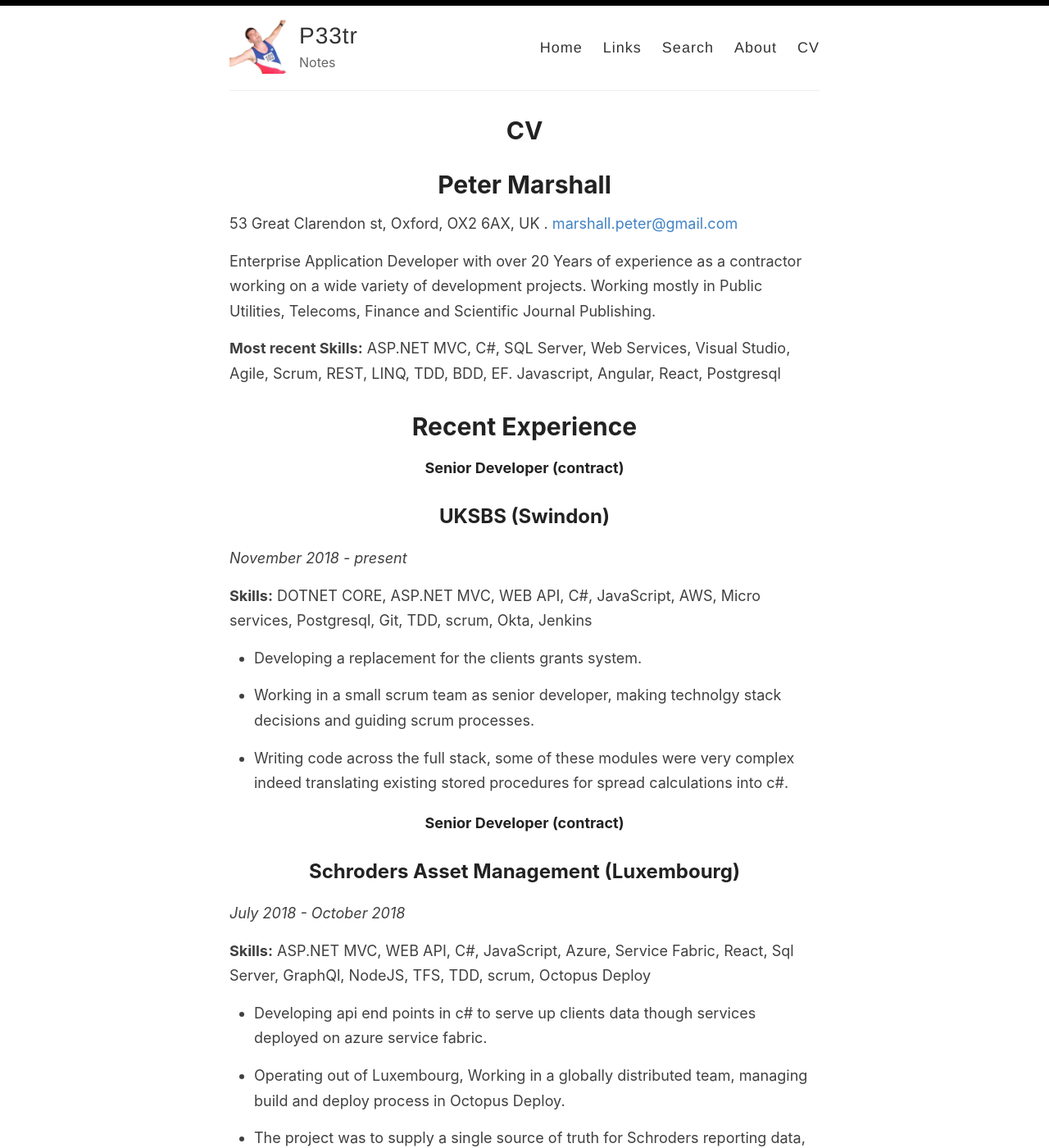
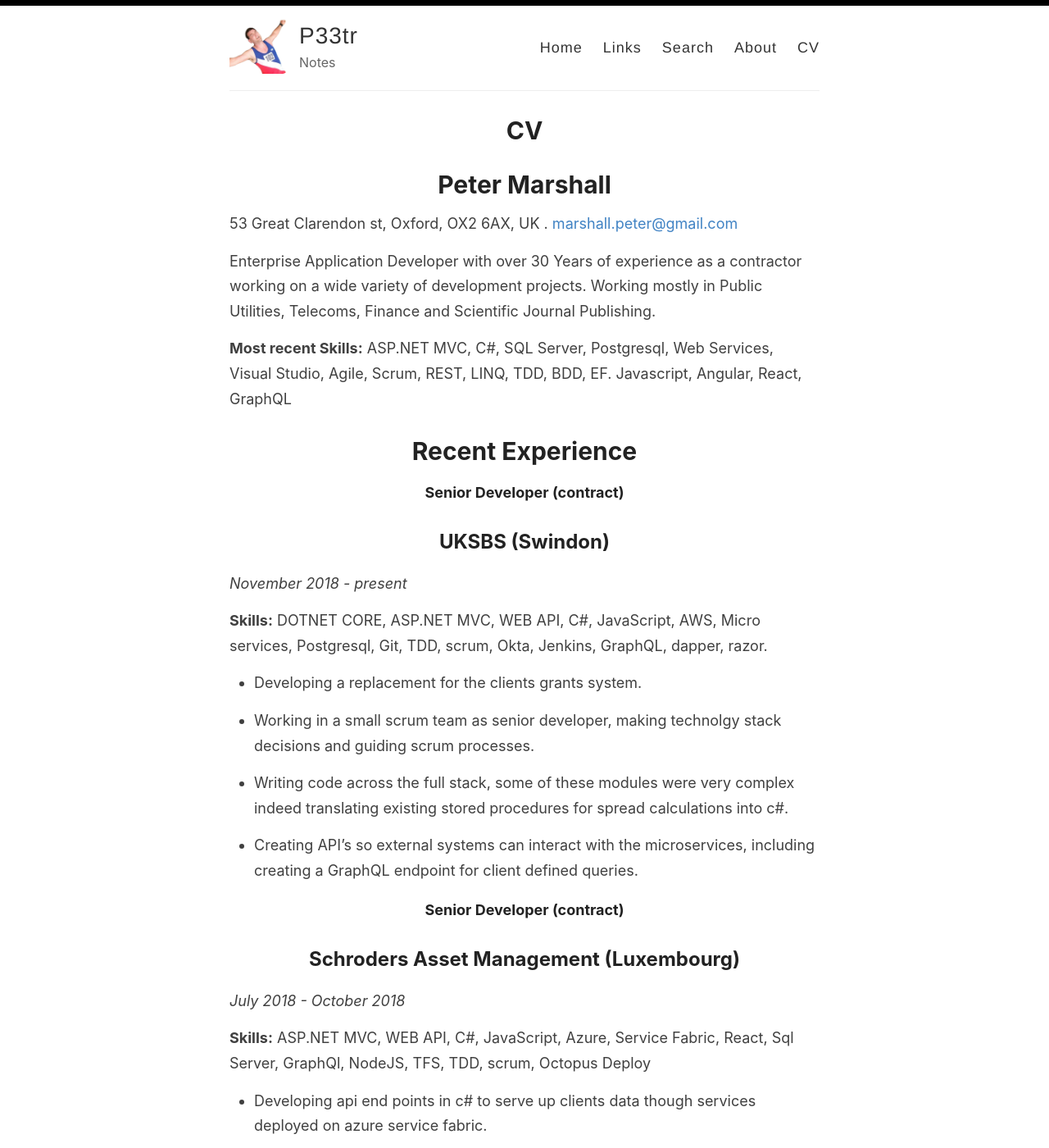
Before and after one commit to petermarshall/blog, a Jekyll site: the page built from _pages/cv.md, in a window 1280 px wide and 1400 px high. Shown: the whole window at 82% size. Built offline with Jekyll 4.4.1, drawn with Linux system fonts in a browser that asks for light colours.

Commit message:
added graphql

```diff
--- a/_pages/cv.md
+++ b/_pages/cv.md
@@ -9,9 +9,9 @@ permalink: /cv/
 
 53 Great Clarendon st, Oxford, OX2 6AX, UK . [marshall.peter@gmail.com](mailto:marshall.peter@gmail.com)
 
-Enterprise Application Developer with over 20 Years of experience as a contractor working on a wide variety of development projects. Working mostly in Public Utilities, Telecoms, Finance and Scientific Journal Publishing.
+Enterprise Application Developer with over 30 Years of experience as a contractor working on a wide variety of development projects. Working mostly in Public Utilities, Telecoms, Finance and Scientific Journal Publishing.
 
-**Most recent Skills:** ASP.NET MVC, C#, SQL Server, Web Services, Visual Studio, Agile, Scrum, REST, LINQ, TDD, BDD, EF. Javascript, Angular, React, Postgresql
+**Most recent Skills:** ASP.NET MVC, C#, SQL Server, Postgresql, Web Services, Visual Studio, Agile, Scrum, REST, LINQ, TDD, BDD, EF. Javascript, Angular, React, GraphQL
 
 
 
@@ -25,13 +25,17 @@ Enterprise Application Developer with over 20 Years of experience as a contracto
 ## UKSBS (Swindon)
 *November 2018 - present*
 
-**Skills:** DOTNET CORE, ASP.NET MVC, WEB API, C#, JavaScript, AWS, Micro services, Postgresql, Git, TDD, scrum, Okta, Jenkins
+**Skills:** DOTNET CORE, ASP.NET MVC, WEB API, C#, JavaScript, AWS, Micro services, Postgresql, Git, TDD, scrum, Okta, Jenkins, GraphQL, dapper, razor.
 
 * Developing a replacement for the clients grants system.
 
 * Working in a small scrum team as senior developer, making technolgy stack decisions and guiding scrum processes.
 
 * Writing code across the full stack, some of these modules were very complex indeed translating existing stored procedures for spread calculations into c#.
+
+* Creating API's so external systems can interact with the microservices, including creating a GraphQL
+endpoint for client defined queries.
+
 
 
 
```
